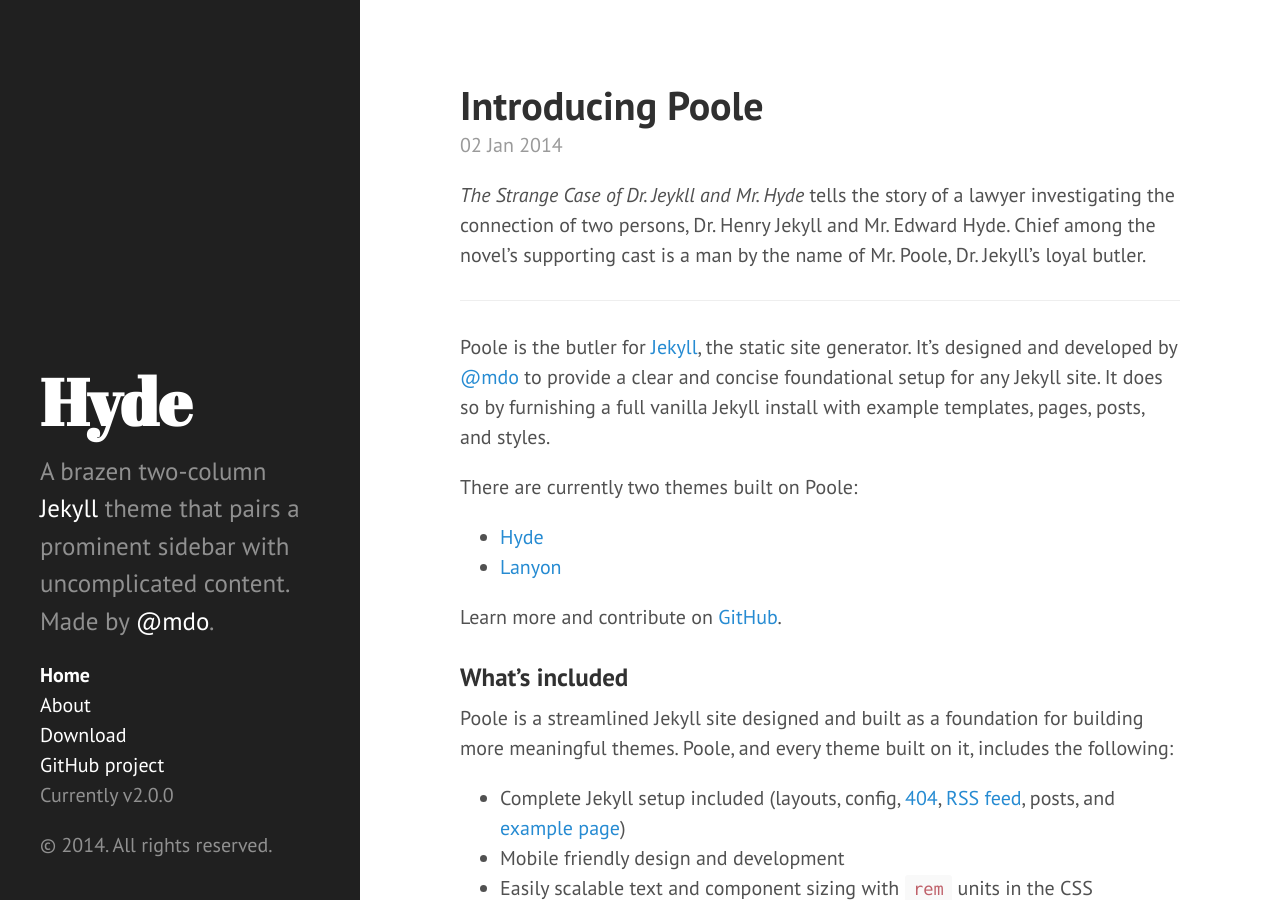
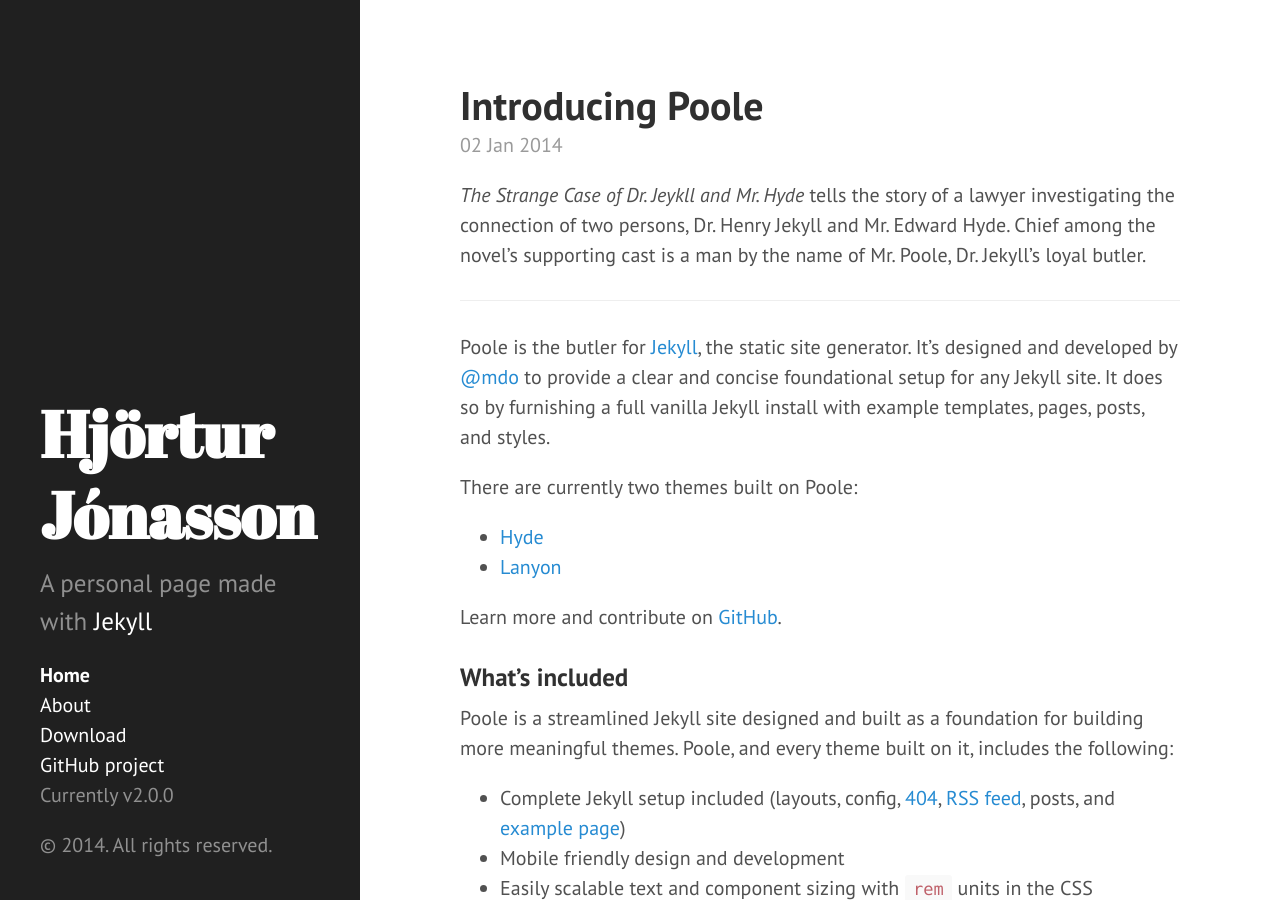
Before and after one commit to battletalks/battletalks.github.io, a Jekyll site: the page built from index.html, in a window 1280 px wide and 900 px high. Built offline with Jekyll 4.4.1, drawn with Linux system fonts in a browser that asks for light colours; Markdown is read by kramdown in place of the engine named in the settings; the list of posts is cut into pages by our own code.

Commit message:
Changing the navigation bar

```diff
--- a/_config.yml
+++ b/_config.yml
@@ -6,9 +6,9 @@
 permalink:        pretty
 
 # Setup
-title:            Hyde
+title:            Hjörtur Jónasson
 tagline:          'A Jekyll theme'
-description:      'A brazen two-column <a href="http://jekyllrb.com" target="_blank">Jekyll</a> theme that pairs a prominent sidebar with uncomplicated content. Made by <a href="https://twitter.com/mdo" target="_blank">@mdo</a>.'
+description:      'A personal page made with <a href="http://jekyllrb.com" target="_blank">Jekyll</a>'
 url:              http://hyde.getpoole.com
 
 author:
```
